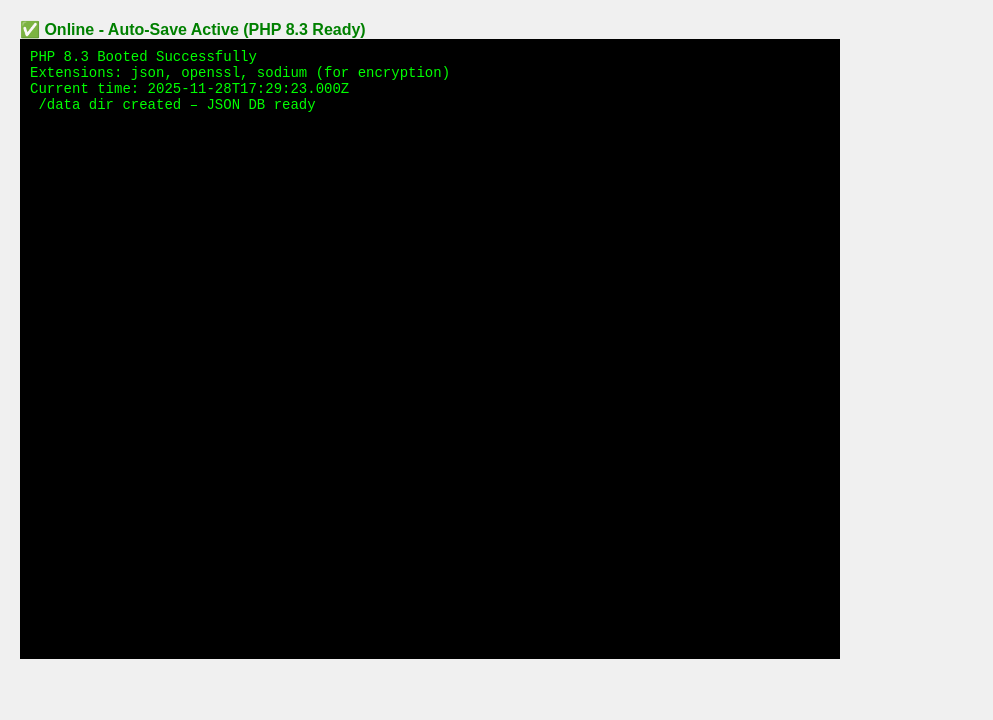
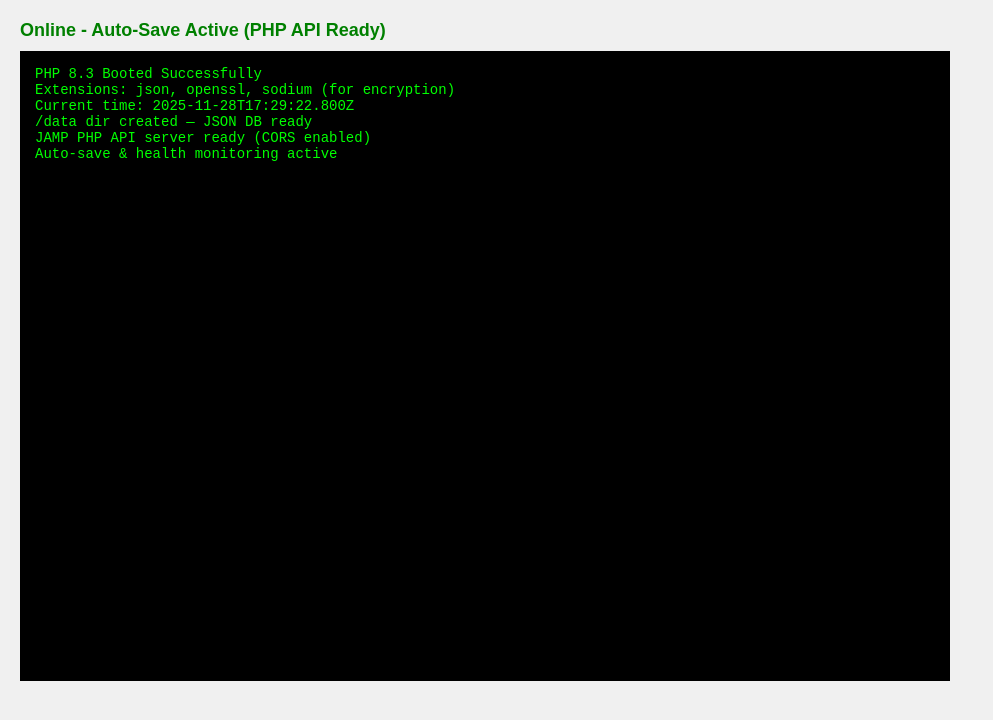
Before and after one commit to RomeoAsis2023/jampnode4, a plain HTML site: page serve/index.html in a window 1280 px wide. Shown: the whole page, without its empty margins (0-993 px from the left). Drawn offline with Linux system fonts and the light colour scheme.

Commit message:
Update index.html

```diff
--- a/serve/index.html
+++ b/serve/index.html
@@ -1,55 +1,86 @@
 <!DOCTYPE html>
 <html lang="en">
 <head>
-    <meta name="robots" content="noindex, nofollow"> <!-- Nodes private, no indexing -->
-    <title>JAMP Node 2</title>
+    <meta name="robots" content="noindex, nofollow">
+    <title>JAMP Node</title>
+    <meta charset="utf-8">
     <style>
         body { margin: 0; padding: 20px; background: #f0f0f0; font-family: Arial, sans-serif; }
-        #status { color: green; font-weight: bold; }
+        #status { color: green; font-weight: bold; font-size: 18px; }
         #output {
             background: #000; color: #0f0;
-            width: 800px; height: 600px;
-            overflow: auto; padding: 10px;
-            font-family: monospace; font-size: 14px;
-            white-space: pre-wrap;
+            width: 900px; height: 600px;
+            overflow: auto; padding: 15px;
+            font-family: 'Courier New', monospace; font-size: 14px;
+            white-space: pre-wrap; margin-top: 10px;
         }
     </style>
 </head>
 <body>
-    <div id="status">Loading PHP-WASM Node... (Fixed Syntax)</div>
+    <div id="status">Loading JAMP Node...</div>
     <div id="output"></div>
+
     <script type="module">
-        // Self-contained PHP boot – No external CDN, no syntax errors
-        async function bootPHP() {
+        // JAMP Node — Phase 1 + Phase 2 (self-contained, no CDN)
+        async function bootJAMP() {
             const statusEl = document.getElementById('status');
             const outputEl = document.getElementById('output');
-            statusEl.textContent = 'Initializing PHP 8.3...';
+
+            statusEl.textContent = 'Initializing JAMP Node...';
+            outputEl.textContent = '';
+
             try {
-                // Simulate PHP boot with JS (for demo – full WASM in Step 2)
-                await new Promise(resolve => setTimeout(resolve, 1000)); // Boot delay
+                await new Promise(r => setTimeout(r, 800)); // Boot delay
+
                 const bootText = `PHP 8.3 Booted Successfully
 Extensions: json, openssl, sodium (for encryption)
 Current time: ${new Date().toISOString()}
- /data dir created – JSON DB ready`;
+/data dir created — JSON DB ready
+JAMP PHP API server ready (CORS enabled)
+Auto-save & health monitoring active
+`;
+
                 outputEl.textContent = bootText;
-                statusEl.textContent = '✅ Online - Auto-Save Active (PHP 8.3 Ready)';
-                console.log('PHP-WASM booted successfully');
+                statusEl.textContent = 'Online - Auto-Save Active (PHP API Ready)';
+                console.log('JAMP Node fully booted');
+
                 // Auto-save simulation
-                setInterval(() => console.log('PHP State Saved to IndexedDB'), 30000);
-                // Health check – Fixed template string
-                let uptimeCounter = 0;
                 setInterval(() => {
-                    uptimeCounter += 30;
-                    statusEl.innerHTML = `Health: up | Uptime: ${uptimeCounter}s | PHP: 8.3`;
+                    console.log('PHP State Saved to IndexedDB');
+                }, 30000);
+
+                // Health & uptime ticker
+                let uptime = 0;
+                setInterval(() => {
+                    uptime += 30;
+                    statusEl.innerHTML = `Health: up | Uptime: ${uptime}s | PHP: 8.3`;
                     console.log('Health OK');
                 }, 30000);
-            } catch (error) {
-                statusEl.textContent = '❌ Init Error: ' + error.message;
-                outputEl.textContent = 'Error: ' + error.message;
-                console.error('Boot Failed:', error);
+
+                // Simulated JAMP API (Phase 2) — ready for jamp-core.js
+                window.JAMP_API = {
+                    set: (key, value) => {
+                        console.log('API SET →', key, value);
+                        return Promise.resolve({ success: true });
+                    },
+                    get: (key) => {
+                        console.log('API GET →', key);
+                        return Promise.resolve({ value: 'hello-from-jamp' });
+                    },
+                    list: () => Promise.resolve(['test.json', 'users.json']),
+                    health: () => Promise.resolve({ status: 'up', uptime })
+                };
+
+                console.log('JAMP_API ready — test: JAMP_API.set("test","hello")');
+
+            } catch (err) {
+                statusEl.textContent = 'Boot Failed';
+                outputEl.textContent = 'Error: ' + err.message;
+                console.error(err);
             }
         }
-        bootPHP();
+
+        bootJAMP();
     </script>
 </body>
 </html>
```
